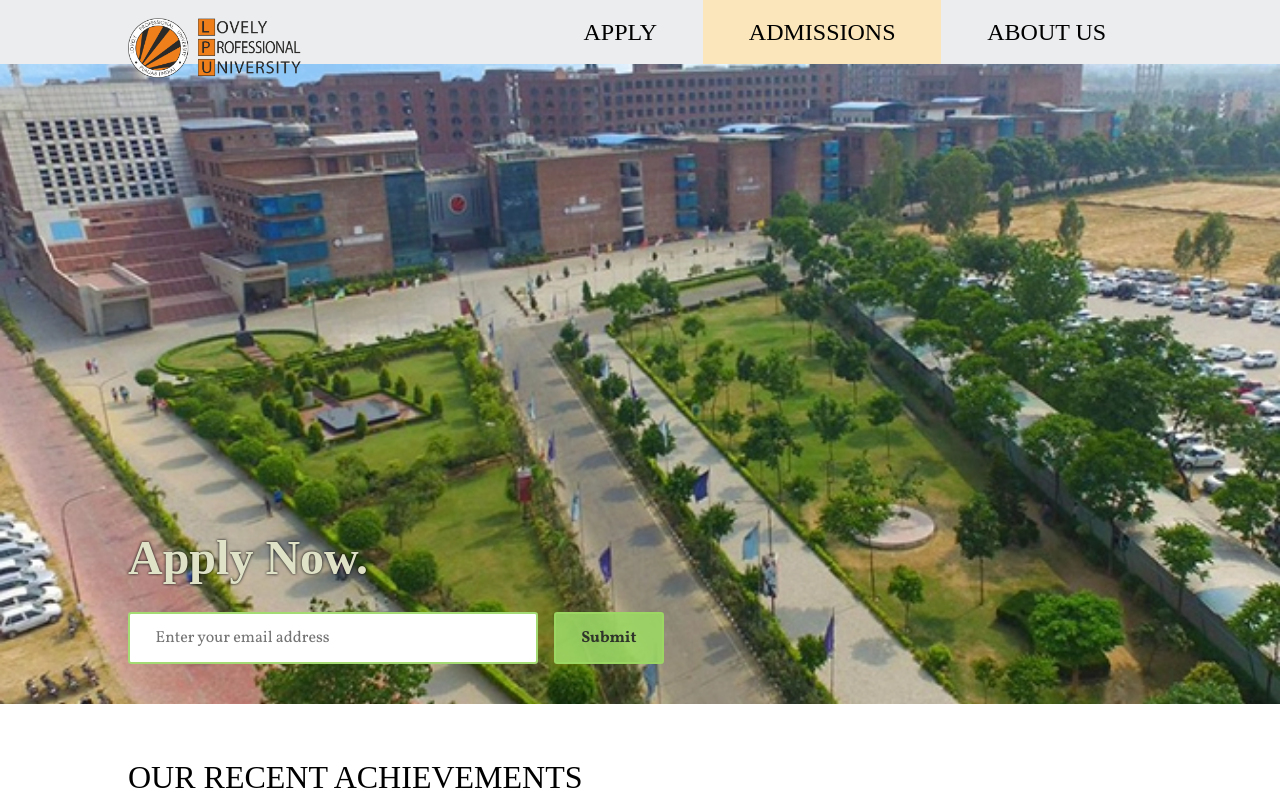
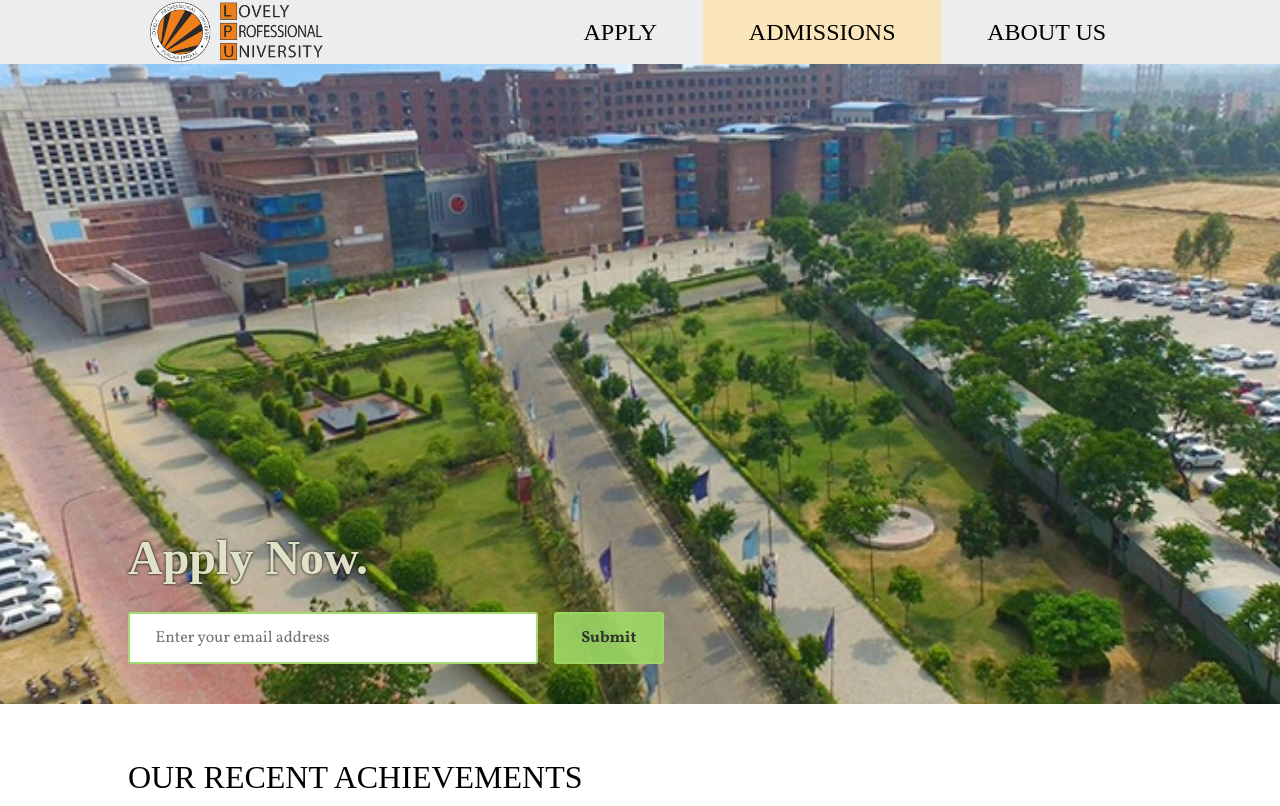
Before and after one commit to abhishek-singh77/11912940-CA2-Assignment, a plain HTML site: page index.html in a window 1280 px wide. Shown: the top 806 px of the page. Drawn offline with Linux system fonts and the light colour scheme; a script that the page names is missing.

Commit message:
logo position changes

```diff
--- a/main.css
+++ b/main.css
@@ -160,9 +160,8 @@
         height: 100%;
     }
     .logo-img {
-        position: absolute;
-        top: 1rem;
-        left: 0;
+        position: relative;
+        left: -45px;
         max-width: 100%;
         height: auto;
     }
```
